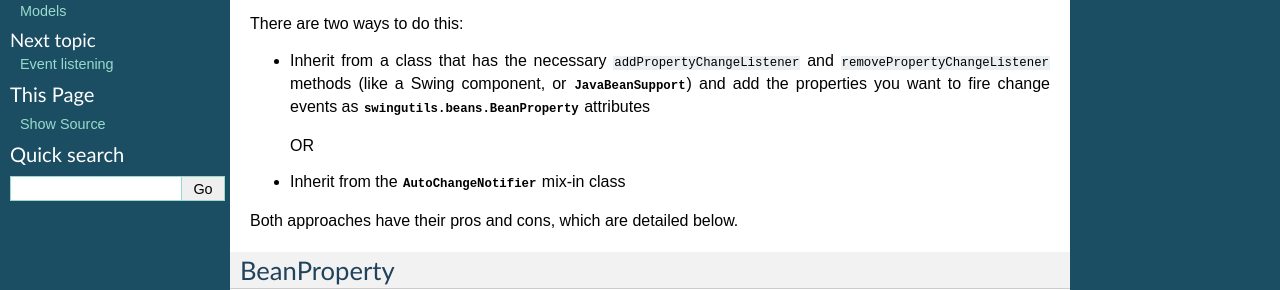
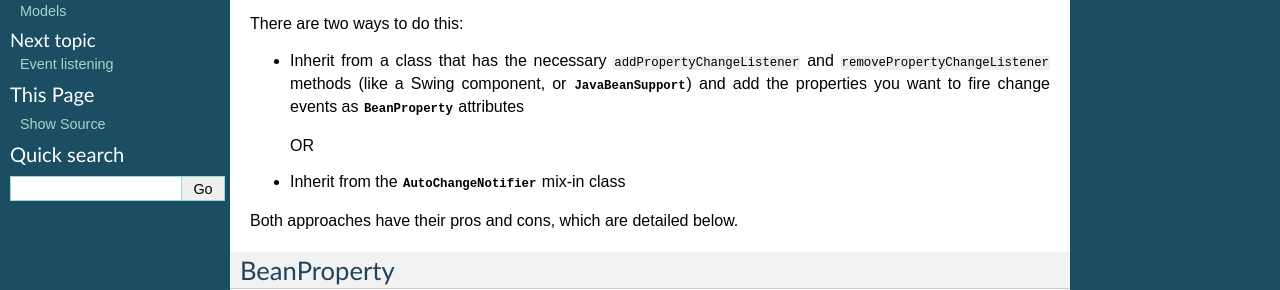
Before and after one commit to jython/swingutils, a Sphinx documentation site: the page built from docs/beans.rst, in a window 1280 px wide. Shown: the part 156-446 px from the top of the page. Built offline with Sphinx 7.4.7, drawn with Linux system fonts in a browser that asks for light colours.

Commit message:
Suppress full package name of BeanProperty

```diff
--- a/docs/beans.rst
+++ b/docs/beans.rst
@@ -13,7 +13,7 @@ There are two ways to do this:
 * Inherit from a class that has the necessary ``addPropertyChangeListener`` and
   ``removePropertyChangeListener`` methods (like a Swing component, or
   :class:`~swingutils.beans.JavaBeanSupport`) and add the properties you want
-  to fire change events as :class:`swingutils.beans.BeanProperty` attributes
+  to fire change events as :class:`~swingutils.beans.BeanProperty` attributes
 
   OR
 
```
